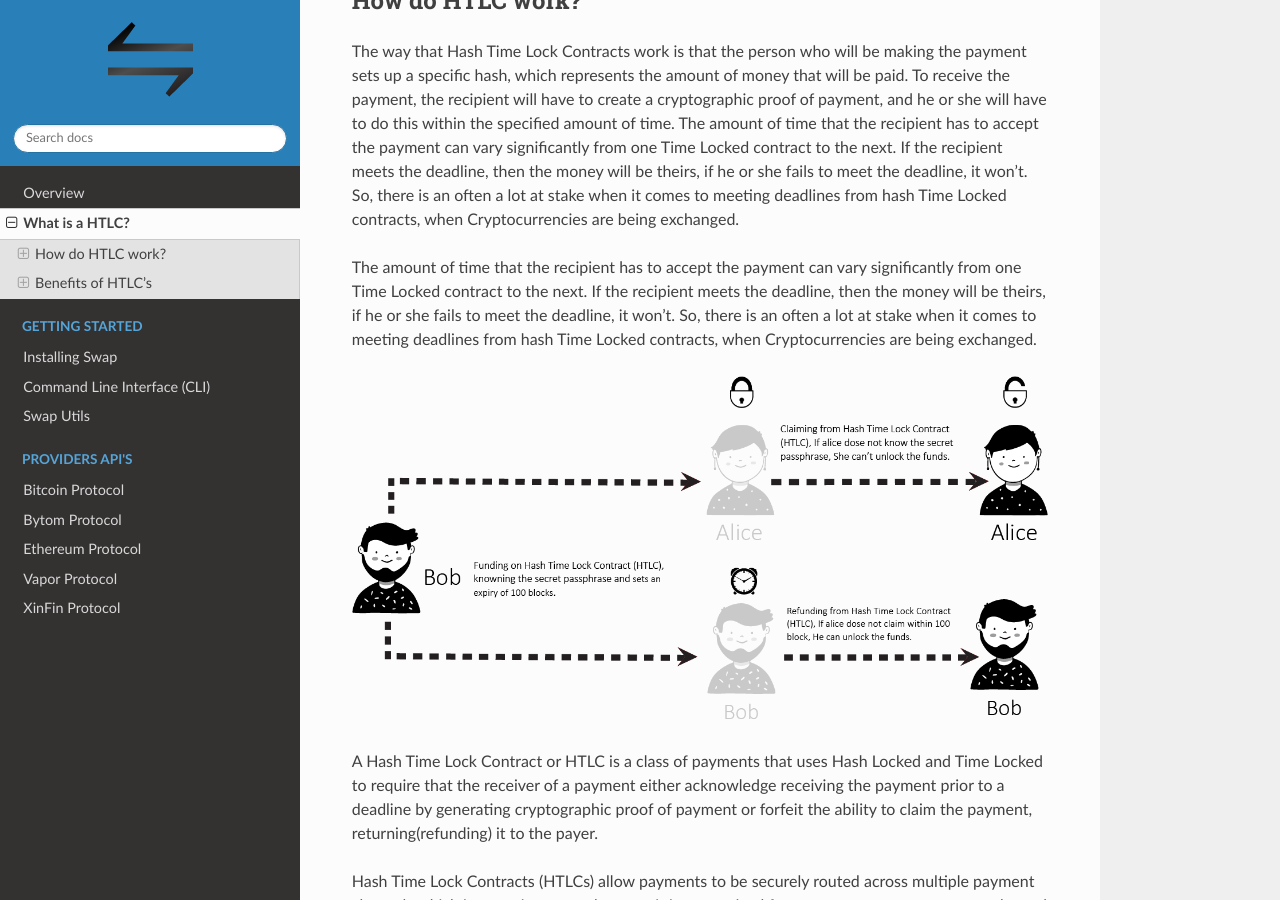
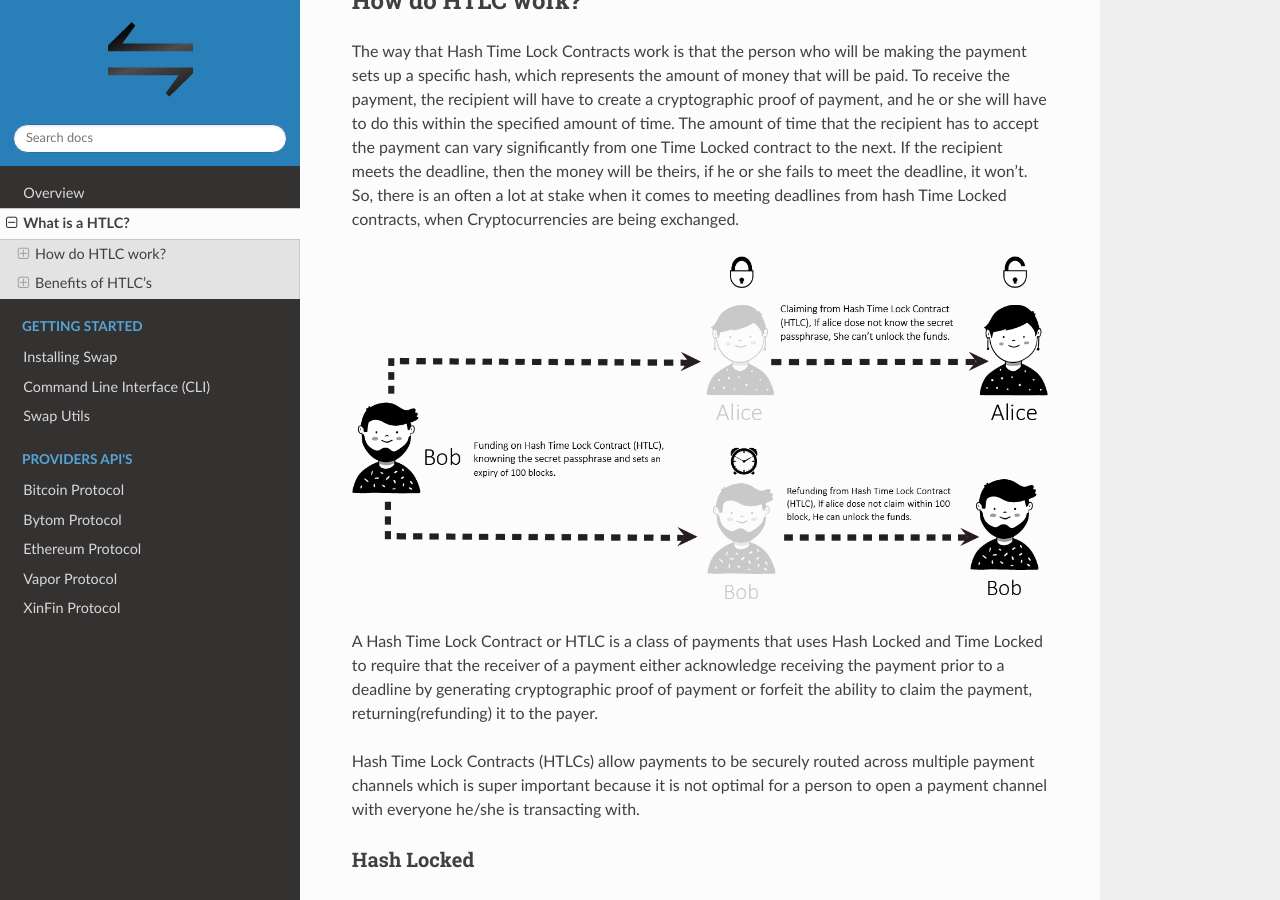
Before and after one commit to movnetwork/swap, a Sphinx documentation site: the page built from docs/htlc.rst, in a window 1280 px wide and 900 px high, scrolled down 632 px. Built offline with Sphinx 7.4.7 and the Read the Docs theme 2.0.0, drawn with Linux system fonts in a browser that asks for light colours.

Commit message:
Drop: Duplicated paragraph and update documentation.

```diff
--- a/docs/htlc.rst
+++ b/docs/htlc.rst
@@ -30,12 +30,6 @@ recipient has to accept the payment can vary significantly from one Time Locked
 the next. If the recipient meets the deadline, then the money will be theirs, if he or she
 fails to meet the deadline, it won’t. So, there is an often a lot at stake when it comes to
 meeting deadlines from hash Time Locked contracts, when Cryptocurrencies are being exchanged.
-
-The amount of time that the recipient has to accept the payment can vary significantly from
-one Time Locked contract to the next. If the recipient meets the deadline, then the money will
-be theirs, if he or she fails to meet the deadline, it won’t. So, there is an often a lot at
-stake when it comes to meeting deadlines from hash Time Locked contracts, when Cryptocurrencies
-are being exchanged.
 
 .. image:: static/png/Hash-Time-Locked-Contract.png
    :alt: Hash Time Locked Contract (HTLC)
```
Also changed, not shown: README.md (+0 -6 lines).
